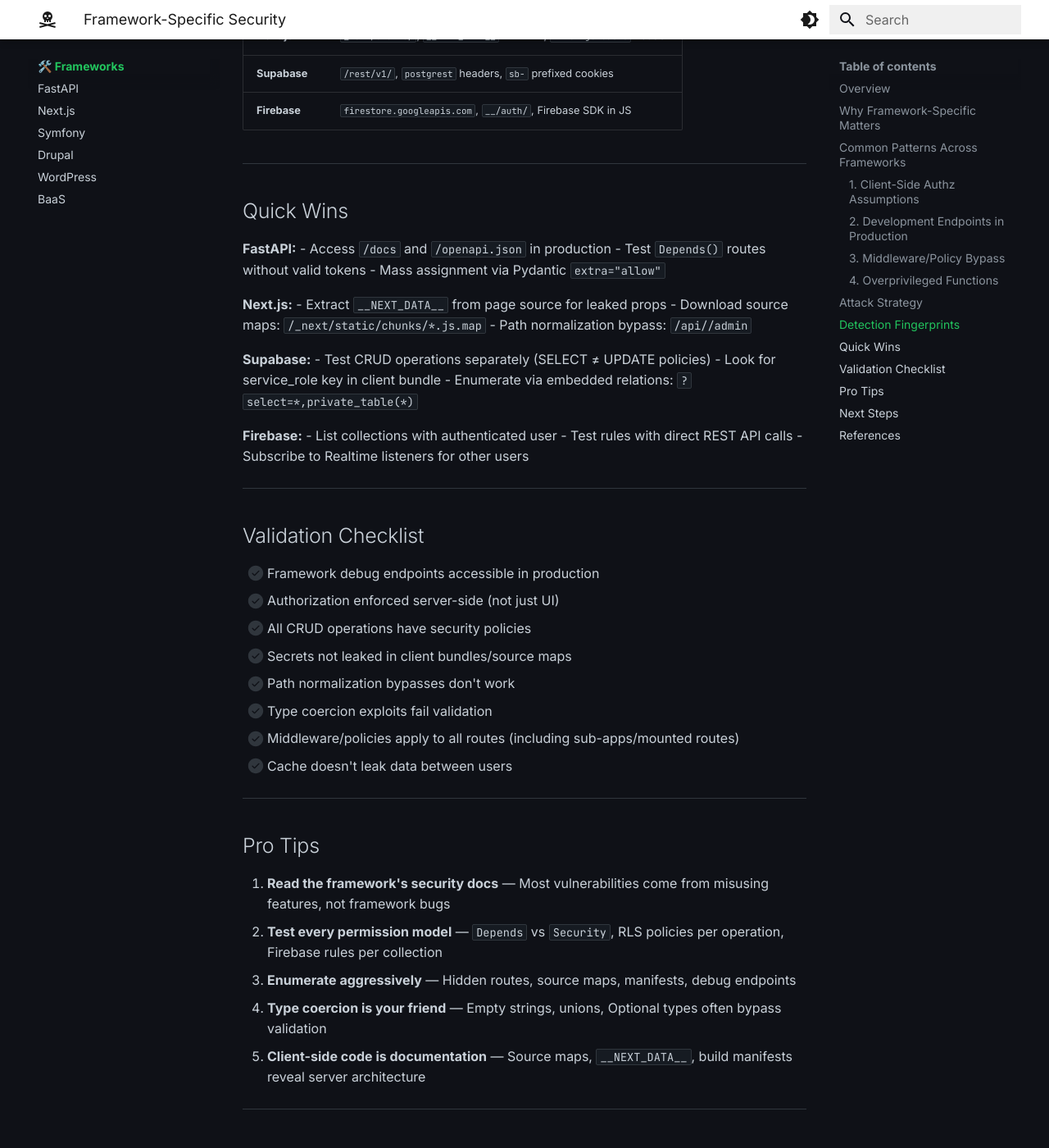
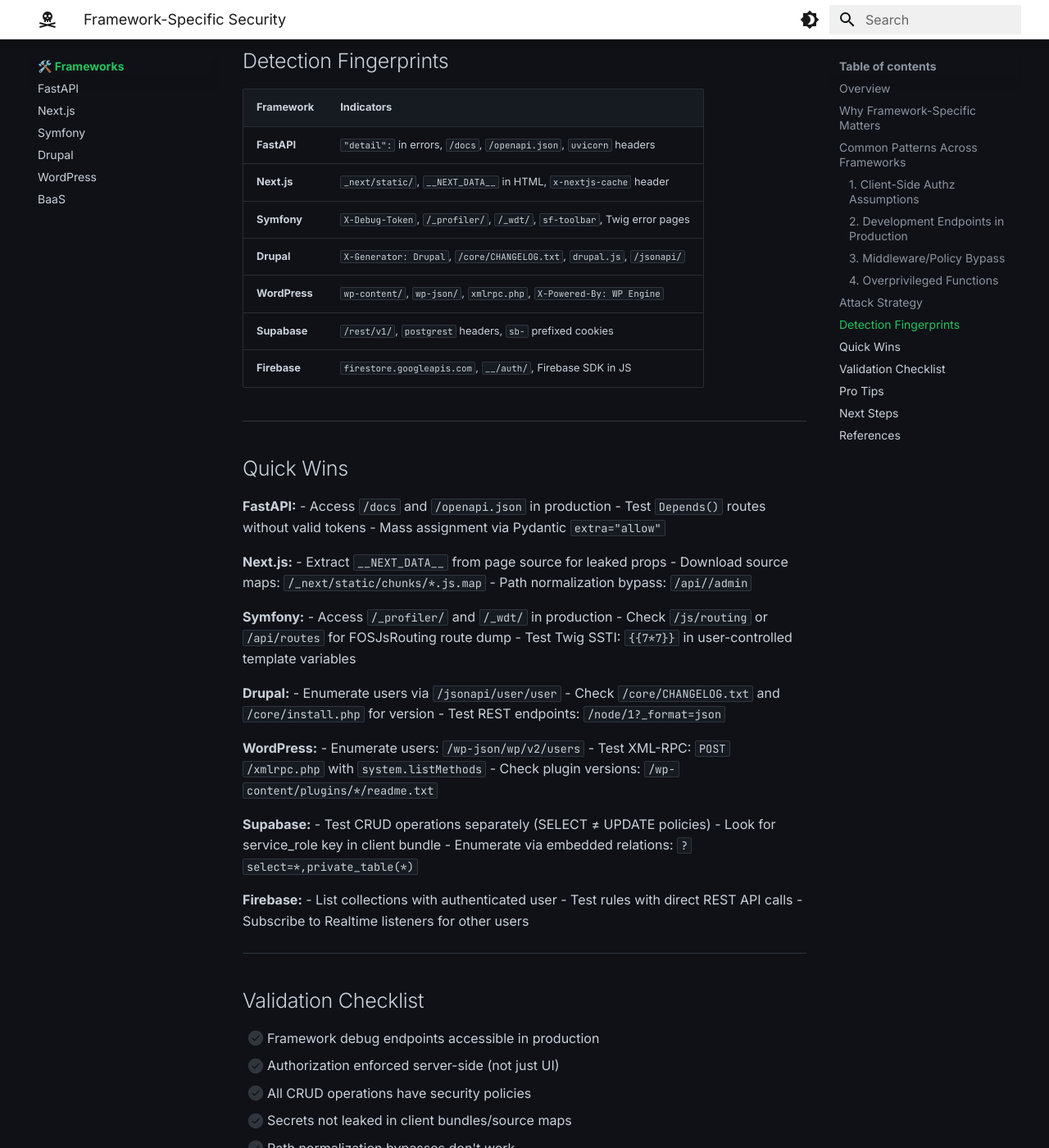
Before and after one commit to Nooboclawdus/hackus-codex, an MkDocs documentation site: the page built from docs/frameworks/index.md, in a window 1280 px wide and 1400 px high, scrolled down 2439 px. Shown: the whole window at 82% size. Built offline with MkDocs 1.6.1 and Material for MkDocs 9.7.7, drawn with Linux system fonts in a browser that asks for light colours; some of the changed text lies outside the part shown.

Commit message:
fix: add new pages to index files for discoverability (#6)
- frameworks/index.md: add Symfony, Drupal, WordPress to listing, fingerprints, quick wins, next steps
- infrastructure/index.md: add WAF Bypass to categories, detection, tools, escalation
- quick/index.md: add AI Security to cheatsheet table

Co-authored-by: Ase <nooboclawdus@users.noreply.github.com>

```diff
--- a/docs/frameworks/index.md
+++ b/docs/frameworks/index.md
@@ -12,6 +12,9 @@ Modern frameworks introduce their own attack surfaces beyond standard web vulner
 
 - **[FastAPI](fastapi.md)** — Python async framework with dependency injection, Pydantic validation, and OpenAPI
 - **[Next.js](nextjs.md)** — React SSR framework with middleware, server actions, and edge runtime
+- **[Symfony](symfony.md)** — PHP framework with FOSJsRouting, Twig SSTI, profiler, and debug endpoints
+- **[Drupal](drupal.md)** — PHP CMS with JSON:API, REST, module enumeration, and file entity exposure
+- **[WordPress](wordpress.md)** — PHP CMS with REST API, XML-RPC, plugin/theme vulns, and user enumeration
 - **[BaaS Platforms](baas.md)** — Supabase & Firebase backend-as-a-service security rules
 
 ---
@@ -88,6 +91,9 @@ admin.firestore().collection('users').get()  // Bypasses rules
 |-----------|-----------|
 | **FastAPI** | `"detail":` in errors, `/docs`, `/openapi.json`, `uvicorn` headers |
 | **Next.js** | `_next/static/`, `__NEXT_DATA__` in HTML, `x-nextjs-cache` header |
+| **Symfony** | `X-Debug-Token`, `/_profiler/`, `/_wdt/`, `sf-toolbar`, Twig error pages |
+| **Drupal** | `X-Generator: Drupal`, `/core/CHANGELOG.txt`, `drupal.js`, `/jsonapi/` |
+| **WordPress** | `wp-content/`, `wp-json/`, `xmlrpc.php`, `X-Powered-By: WP Engine` |
 | **Supabase** | `/rest/v1/`, `postgrest` headers, `sb-` prefixed cookies |
 | **Firebase** | `firestore.googleapis.com`, `__/auth/`, Firebase SDK in JS |
 
@@ -104,6 +110,21 @@ admin.firestore().collection('users').get()  // Bypasses rules
 - Extract `__NEXT_DATA__` from page source for leaked props
 - Download source maps: `/_next/static/chunks/*.js.map`
 - Path normalization bypass: `/api//admin`
+
+**Symfony:**
+- Access `/_profiler/` and `/_wdt/` in production
+- Check `/js/routing` or `/api/routes` for FOSJsRouting route dump
+- Test Twig SSTI: `{{7*7}}` in user-controlled template variables
+
+**Drupal:**
+- Enumerate users via `/jsonapi/user/user`
+- Check `/core/CHANGELOG.txt` and `/core/install.php` for version
+- Test REST endpoints: `/node/1?_format=json`
+
+**WordPress:**
+- Enumerate users: `/wp-json/wp/v2/users`
+- Test XML-RPC: `POST /xmlrpc.php` with `system.listMethods`
+- Check plugin versions: `/wp-content/plugins/*/readme.txt`
 
 **Supabase:**
 - Test CRUD operations separately (SELECT ≠ UPDATE policies)
@@ -146,6 +167,9 @@ Pick your target framework and dive deep:
 
 - **[FastAPI →](fastapi.md)** Dependency injection, JWT flaws, Pydantic bypasses
 - **[Next.js →](nextjs.md)** Middleware bypass, server actions, cache poisoning
+- **[Symfony →](symfony.md)** Route disclosure, Twig SSTI, profiler data leakage
+- **[Drupal →](drupal.md)** JSON:API exposure, module enumeration, file entity attacks
+- **[WordPress →](wordpress.md)** Plugin/theme vulns, XML-RPC, REST API, user enumeration
 - **[BaaS →](baas.md)** RLS gaps, security rules, service key leaks
 
 ---
```
Also changed, not shown: docs/quick/index.md (+1 -0 lines), docs/vulns/infrastructure/index.md (+17 -0 lines).
